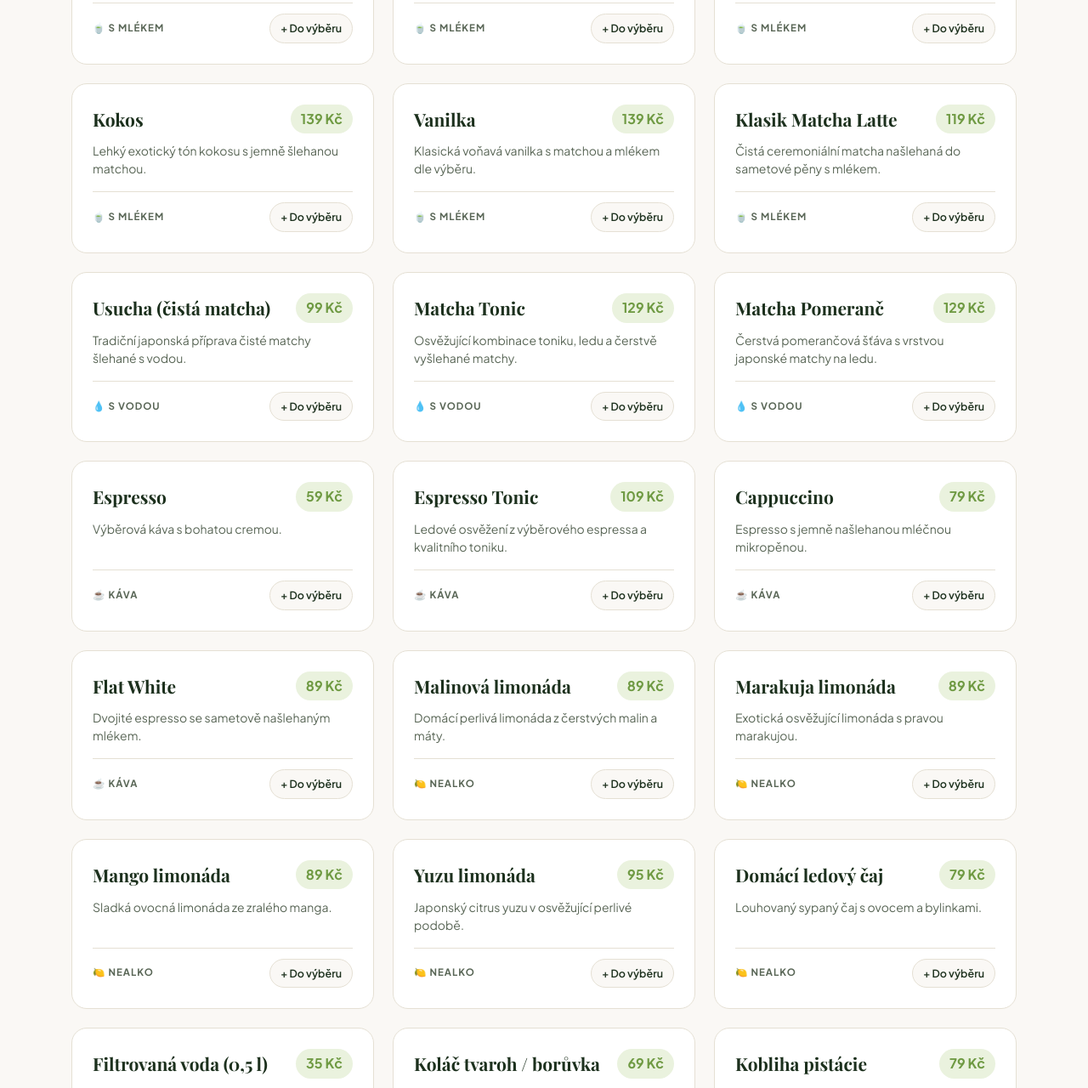
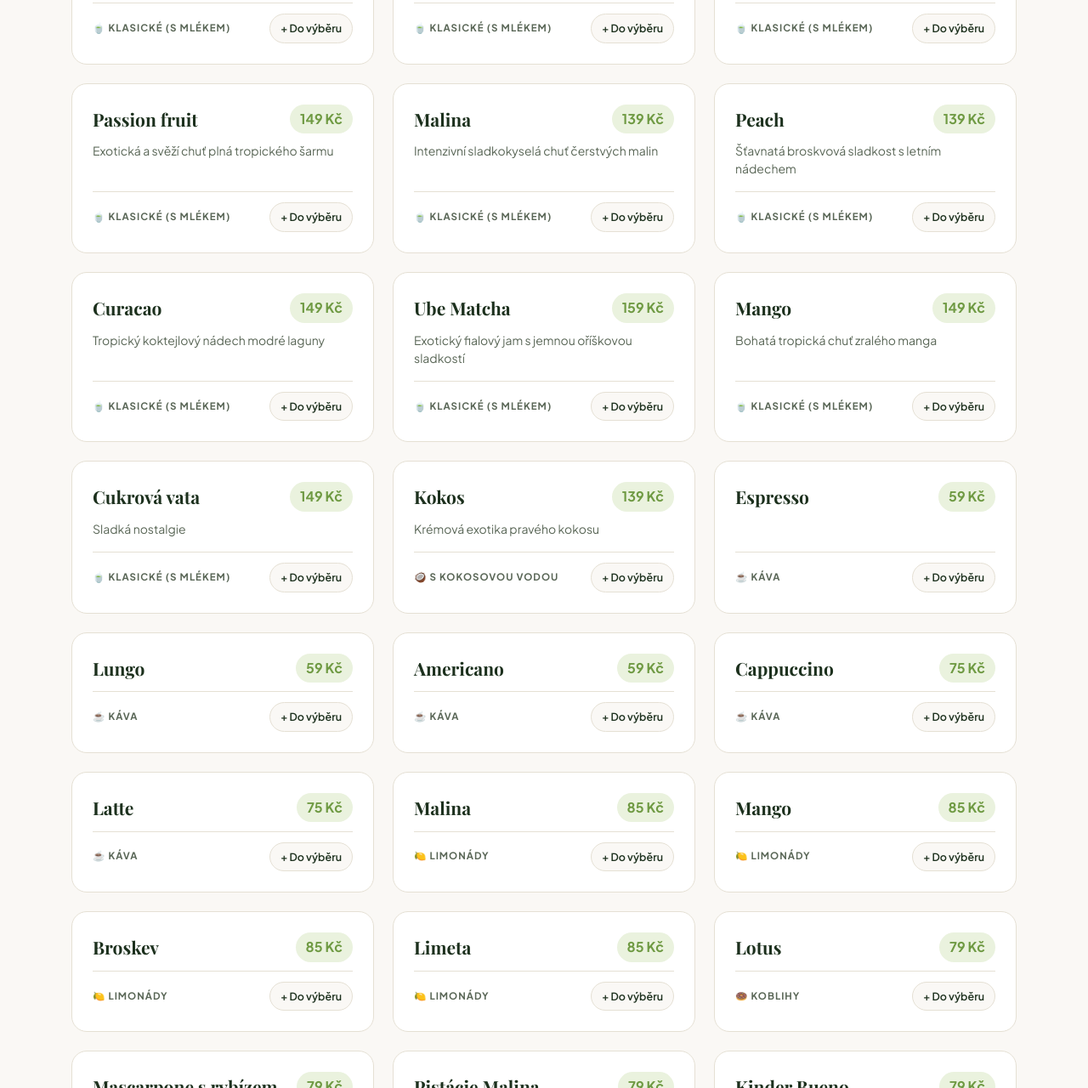
Before and after one commit to polokan100/matchabar, a plain HTML site: page menu.html in a window 1280 px wide. Shown: the part 1520-2800 px from the top of the page at 85% size. Drawn offline with Linux system fonts and the light colour scheme; files whose address does not match are found by name.

Commit message:
Add files via upload

```diff
--- a/menu.html
+++ b/menu.html
@@ -204,6 +204,6 @@
         </div>
     </footer>
 
-<script src="menu.js?v=3" defer></script>
+<script src="menu.js?v=4" defer></script>
 </body>
 </html>
--- a/menu.js
+++ b/menu.js
@@ -4,50 +4,52 @@
     var MENU_ITEMS = [
         // ✨ Limitované příchutě (5)
         { id: 1, name: "Matcha Marlenka", price: 159, cat: "limitky", tag: "✨ Limitovaná příchuť", desc: "Pravá matcha, vrstva šlehačky, bohatý karamel a křupavý popcorn s příchutí marlenky." },
-        { id: 2, name: "Jablečný koláč", price: 149, cat: "limitky", tag: "✨ Limitovaná příchuť", desc: "Podzimní pohlazení – lahodná matcha, šlehačka, skořice a čerstvé plátky jablek." },
-        { id: 3, name: "Pumpkin Spice", price: 149, cat: "limitky", tag: "✨ Limitovaná příchuť", desc: "Hřejivé dýňové koření, šlehačka a křupavá skořicová drobenka." },
+        { id: 2, name: "Jablečný koláč", price: 149, cat: "limitky", tag: "✨ Limitovaná příchuť", desc: "Lahodná matcha, šlehačka, skořice a čerstvé plátky jablek." },
+        { id: 3, name: "Pumpkin Spice", price: 149, cat: "limitky", tag: "✨ Limitovaná příchuť", desc: "Hřejivé koření, šlehačka a křupavá skořicová drobenka." },
         { id: 4, name: "Slaný karamel", price: 139, cat: "limitky", tag: "✨ Limitovaná příchuť", desc: "Domácí slaný karamel, křupavá posypka a jemná matcha." },
         { id: 5, name: "Toffee Matcha", price: 139, cat: "limitky", tag: "✨ Limitovaná příchuť", desc: "Sametově krémová karamelka v kombinaci s výběrovou matchou." },
 
-        // 🍵 Matcha s mlékem (10)
-        { id: 6, name: "Malina", price: 139, cat: "mleko", tag: "🍵 S mlékem", desc: "Intenzivní sladkokyselá chuť čerstvých malin s matchou a mlékem.", featured: true },
-        { id: 7, name: "Ube Matcha", price: 159, cat: "mleko", tag: "🍵 S mlékem", desc: "Exotický fialový jam s jemnou oříškovou sladkostí." },
-        { id: 8, name: "Mango", price: 149, cat: "mleko", tag: "🍵 S mlékem", desc: "Bohatá tropická chuť zralého manga v harmonii s matchou." },
-        { id: 9, name: "Čokoláda", price: 139, cat: "mleko", tag: "🍵 S mlékem", desc: "Krémová čokoláda v kombinaci s pravou japonskou matchou." },
-        { id: 10, name: "Borůvka", price: 139, cat: "mleko", tag: "🍵 S mlékem", desc: "Osvěžující lesní borůvky zalité mlékem a čerstvou matchou." },
-        { id: 11, name: "Karamel", price: 139, cat: "mleko", tag: "🍵 S mlékem", desc: "Sladký karamelový nádech zjemňující zemitost zeleného čaje." },
-        { id: 12, name: "Banán", price: 139, cat: "mleko", tag: "🍵 S mlékem", desc: "Sametově krémová kombinace banánu, mléka a matchy." },
-        { id: 13, name: "Kokos", price: 139, cat: "mleko", tag: "🍵 S mlékem", desc: "Lehký exotický tón kokosu s jemně šlehanou matchou." },
-        { id: 14, name: "Vanilka", price: 139, cat: "mleko", tag: "🍵 S mlékem", desc: "Klasická voňavá vanilka s matchou a mlékem dle výběru." },
-        { id: 15, name: "Klasik Matcha Latte", price: 119, cat: "mleko", tag: "🍵 S mlékem", desc: "Čistá ceremoniální matcha našlehaná do sametové pěny s mlékem." },
+        // 🍵 S perlivou vodou (4)
+        { id: 6, name: "Malina", price: 129, cat: "perliva", tag: "🍵 S perlivou vodou", desc: "Intenzivní sladkokyselá chuť malin" },
+        { id: 7, name: "Peach", price: 129, cat: "perliva", tag: "🍵 S perlivou vodou", desc: "Šťavnatá broskvová sladkost s letním nádechem" },
+        { id: 8, name: "Limeta", price: 129, cat: "perliva", tag: "🍵 S perlivou vodou", desc: "Svěží citrusová chuť s příjemnou kyselostí" },
+        { id: 9, name: "Meloun", price: 129, cat: "perliva", tag: "🍵 S perlivou vodou", desc: "Letní osvěžení plné šťavnatého vodního melounu" },
 
-        // 💧 Matcha s vodou (3)
-        { id: 16, name: "Usucha (čistá matcha)", price: 99, cat: "voda", tag: "💧 S vodou", desc: "Tradiční japonská příprava čisté matchy šlehané s vodou." },
-        { id: 17, name: "Matcha Tonic", price: 129, cat: "voda", tag: "💧 S vodou", desc: "Osvěžující kombinace toniku, ledu a čerstvě vyšlehané matchy." },
-        { id: 18, name: "Matcha Pomeranč", price: 129, cat: "voda", tag: "💧 S vodou", desc: "Čerstvá pomerančová šťáva s vrstvou japonské matchy na ledu." },
+        // 🍵 Klasické (s mlékem) (10)
+        { id: 10, name: "Marshmallow pečený", price: 159, cat: "mleko", tag: "🍵 Klasické (s mlékem)", desc: "Sladký zážitek s pečeným marshmallow jemnou vanilkou" },
+        { id: 11, name: "Vanilla", price: 139, cat: "mleko", tag: "🍵 Klasické (s mlékem)", desc: "Klasická krémová vanilka v dokonalé harmonii s matchou" },
+        { id: 12, name: "Sakura", price: 149, cat: "mleko", tag: "🍵 Klasické (s mlékem)", desc: "Něžná květinová chuť japonské třešně" },
+        { id: 13, name: "Passion fruit", price: 149, cat: "mleko", tag: "🍵 Klasické (s mlékem)", desc: "Exotická a svěží chuť plná tropického šarmu" },
+        { id: 14, name: "Malina", price: 139, cat: "mleko", tag: "🍵 Klasické (s mlékem)", desc: "Intenzivní sladkokyselá chuť čerstvých malin" },
+        { id: 15, name: "Peach", price: 139, cat: "mleko", tag: "🍵 Klasické (s mlékem)", desc: "Šťavnatá broskvová sladkost s letním nádechem" },
+        { id: 16, name: "Curacao", price: 149, cat: "mleko", tag: "🍵 Klasické (s mlékem)", desc: "Tropický koktejlový nádech modré laguny" },
+        { id: 17, name: "Ube Matcha", price: 159, cat: "mleko", tag: "🍵 Klasické (s mlékem)", desc: "Exotický fialový jam s jemnou oříškovou sladkostí" },
+        { id: 18, name: "Mango", price: 149, cat: "mleko", tag: "🍵 Klasické (s mlékem)", desc: "Bohatá tropická chuť zralého manga" },
+        { id: 19, name: "Cukrová vata", price: 149, cat: "mleko", tag: "🍵 Klasické (s mlékem)", desc: "Sladká nostalgie" },
 
-        // ☕ Káva (4)
-        { id: 19, name: "Espresso", price: 59, cat: "kava", tag: "☕ Káva", desc: "Výběrová káva s bohatou cremou." },
-        { id: 20, name: "Espresso Tonic", price: 109, cat: "kava", tag: "☕ Káva", desc: "Ledové osvěžení z výběrového espressa a kvalitního toniku." },
-        { id: 21, name: "Cappuccino", price: 79, cat: "kava", tag: "☕ Káva", desc: "Espresso s jemně našlehanou mléčnou mikropěnou." },
-        { id: 22, name: "Flat White", price: 89, cat: "kava", tag: "☕ Káva", desc: "Dvojité espresso se sametově našlehaným mlékem." },
+        // 🥥 S kokosovou vodou (1)
+        { id: 20, name: "Kokos", price: 139, cat: "kokos", tag: "🥥 S kokosovou vodou", desc: "Krémová exotika pravého kokosu" },
 
-        // 🍋 Nealko & limonády (6)
-        { id: 23, name: "Malinová limonáda", price: 89, cat: "nealko", tag: "🍋 Nealko", desc: "Domácí perlivá limonáda z čerstvých malin a máty." },
-        { id: 24, name: "Marakuja limonáda", price: 89, cat: "nealko", tag: "🍋 Nealko", desc: "Exotická osvěžující limonáda s pravou marakujou." },
-        { id: 25, name: "Mango limonáda", price: 89, cat: "nealko", tag: "🍋 Nealko", desc: "Sladká ovocná limonáda ze zralého manga." },
-        { id: 26, name: "Yuzu limonáda", price: 95, cat: "nealko", tag: "🍋 Nealko", desc: "Japonský citrus yuzu v osvěžující perlivé podobě." },
-        { id: 27, name: "Domácí ledový čaj", price: 79, cat: "nealko", tag: "🍋 Nealko", desc: "Louhovaný sypaný čaj s ovocem a bylinkami." },
-        { id: 28, name: "Filtrovaná voda (0,5 l)", price: 35, cat: "nealko", tag: "🍋 Nealko", desc: "Čerstvá perlivá nebo neperlivá voda s citronem." },
+        // ☕ Káva (5)
+        { id: 21, name: "Espresso", price: 59, cat: "kava", tag: "☕ Káva", desc: "" },
+        { id: 22, name: "Lungo", price: 59, cat: "kava", tag: "☕ Káva", desc: "" },
+        { id: 23, name: "Americano", price: 59, cat: "kava", tag: "☕ Káva", desc: "" },
+        { id: 24, name: "Cappuccino", price: 75, cat: "kava", tag: "☕ Káva", desc: "" },
+        { id: 25, name: "Latte", price: 75, cat: "kava", tag: "☕ Káva", desc: "" },
 
-        // 🍩 Dezerty (7)
-        { id: 29, name: "Koláč tvaroh / borůvka", price: 69, cat: "dezerty", tag: "🍩 Dezerty", desc: "Vláčný domácí koláč s tvarohem, borůvkami a křupavou drobenkou." },
-        { id: 30, name: "Kobliha pistácie", price: 79, cat: "dezerty", tag: "🍩 Dezerty", desc: "Nadýchaná ručně dělaná kobliha plněná jemným pistáciovým krémem." },
-        { id: 31, name: "Kobliha malina", price: 75, cat: "dezerty", tag: "🍩 Dezerty", desc: "Čerstvá kobliha s domácím malinovým rozvarem." },
-        { id: 32, name: "Kobliha vanilkový krém", price: 75, cat: "dezerty", tag: "🍩 Dezerty", desc: "Klasická nadýchaná kobliha s pravou vanilkou." },
-        { id: 33, name: "Matcha Makronky", price: 49, cat: "dezerty", tag: "🍩 Dezerty", desc: "Křupavé makronky od Maliny." },
-        { id: 34, name: "Matcha Cheesecake", price: 99, cat: "dezerty", tag: "🍩 Dezerty", desc: "Krémový cheesecake s výraznou chutí japonské matchy." },
-        { id: 35, name: "Skořicový šnek", price: 69, cat: "dezerty", tag: "🍩 Dezerty", desc: "Voňavý kynutý šnek se skořicí a jemnou polevou." }
+        // 🍋 Limonády (4)
+        { id: 26, name: "Malina", price: 85, cat: "limonady", tag: "🍋 Limonády", desc: "" },
+        { id: 27, name: "Mango", price: 85, cat: "limonady", tag: "🍋 Limonády", desc: "" },
+        { id: 28, name: "Broskev", price: 85, cat: "limonady", tag: "🍋 Limonády", desc: "" },
+        { id: 29, name: "Limeta", price: 85, cat: "limonady", tag: "🍋 Limonády", desc: "" },
+
+        // 🍩 Koblihy, koláčky & makronky (6)
+        { id: 30, name: "Lotus", price: 79, cat: "dezerty", tag: "🍩 Koblihy", desc: "" },
+        { id: 31, name: "Mascarpone s rybízem", price: 79, cat: "dezerty", tag: "🍩 Koblihy", desc: "" },
+        { id: 32, name: "Pistácie Malina", price: 79, cat: "dezerty", tag: "🍩 Koblihy", desc: "" },
+        { id: 33, name: "Kinder Bueno", price: 79, cat: "dezerty", tag: "🍩 Koblihy", desc: "" },
+        { id: 34, name: "Koláčky", price: 69, cat: "dezerty", tag: "🥧 Dezerty", desc: "Čerstvé koláčky od @larrysbaking" },
+        { id: 35, name: "Makronky", price: 49, cat: "dezerty", tag: "🍪 Dezerty", desc: "Domácí makronky od cukrářky Maliny" }
     ];
 
     var grid = document.getElementById('menu-grid');
@@ -89,12 +91,14 @@
 
         filtered.forEach(function (item) {
             var card = document.createElement('article');
-            card.className = 'menu-card' + (item.featured ? ' featured' : '');
+            card.className = 'menu-card';
 
             var finalPrice = isicActive ? calcIsic(item.price) : item.price;
             var priceHtml = isicActive
                 ? '<span class="old-price">' + item.price + ' Kč</span> ' + finalPrice + ' Kč'
                 : item.price + ' Kč';
+
+            var descHtml = item.desc ? '<p class="menu-desc">' + item.desc + '</p>' : '';
 
             card.innerHTML =
                 '<div>' +
@@ -102,7 +106,7 @@
                         '<h3 class="menu-title">' + item.name + '</h3>' +
                         '<span class="menu-price' + (isicActive ? ' isic-active' : '') + '">' + priceHtml + '</span>' +
                     '</div>' +
-                    '<p class="menu-desc">' + item.desc + '</p>' +
+                    descHtml +
                 '</div>' +
                 '<div class="menu-card-bottom">' +
                     '<span class="menu-cat-tag">' + item.tag + '</span>' +
```
